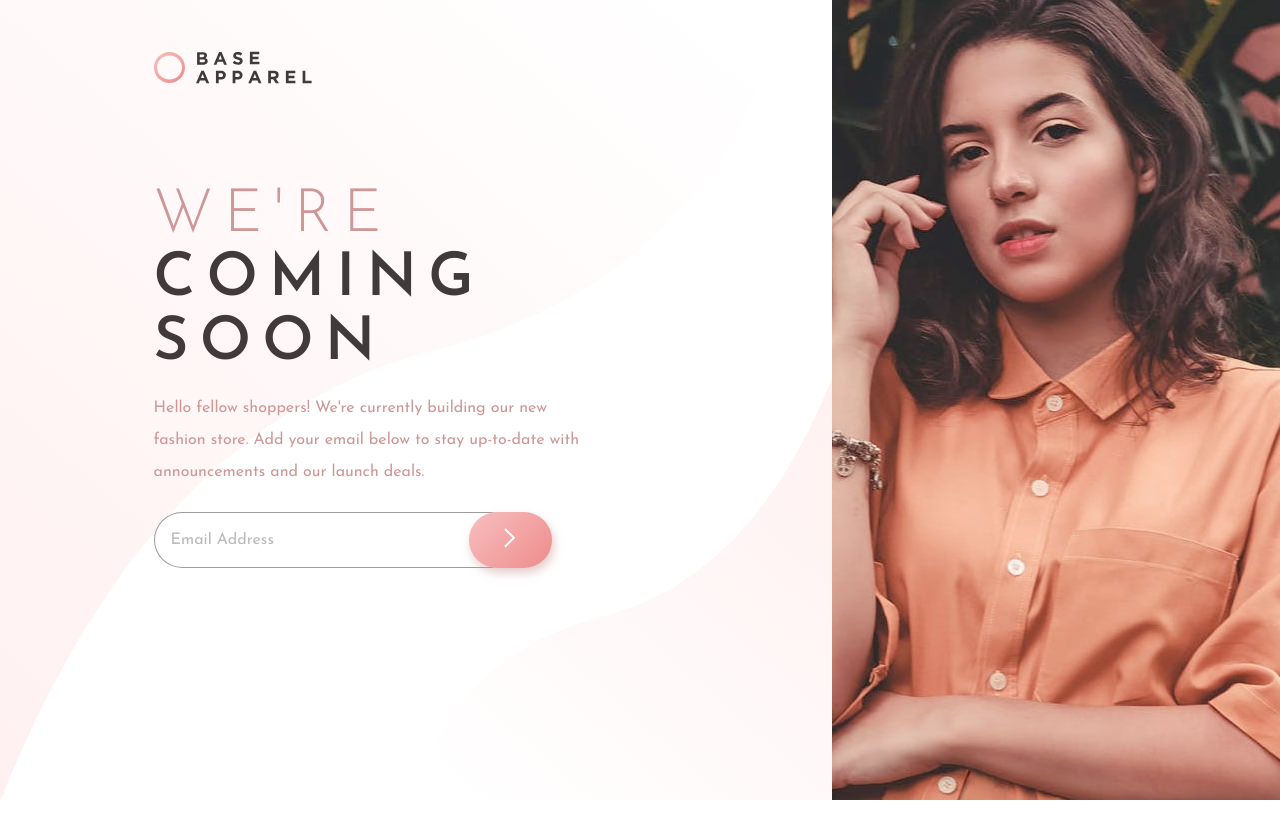
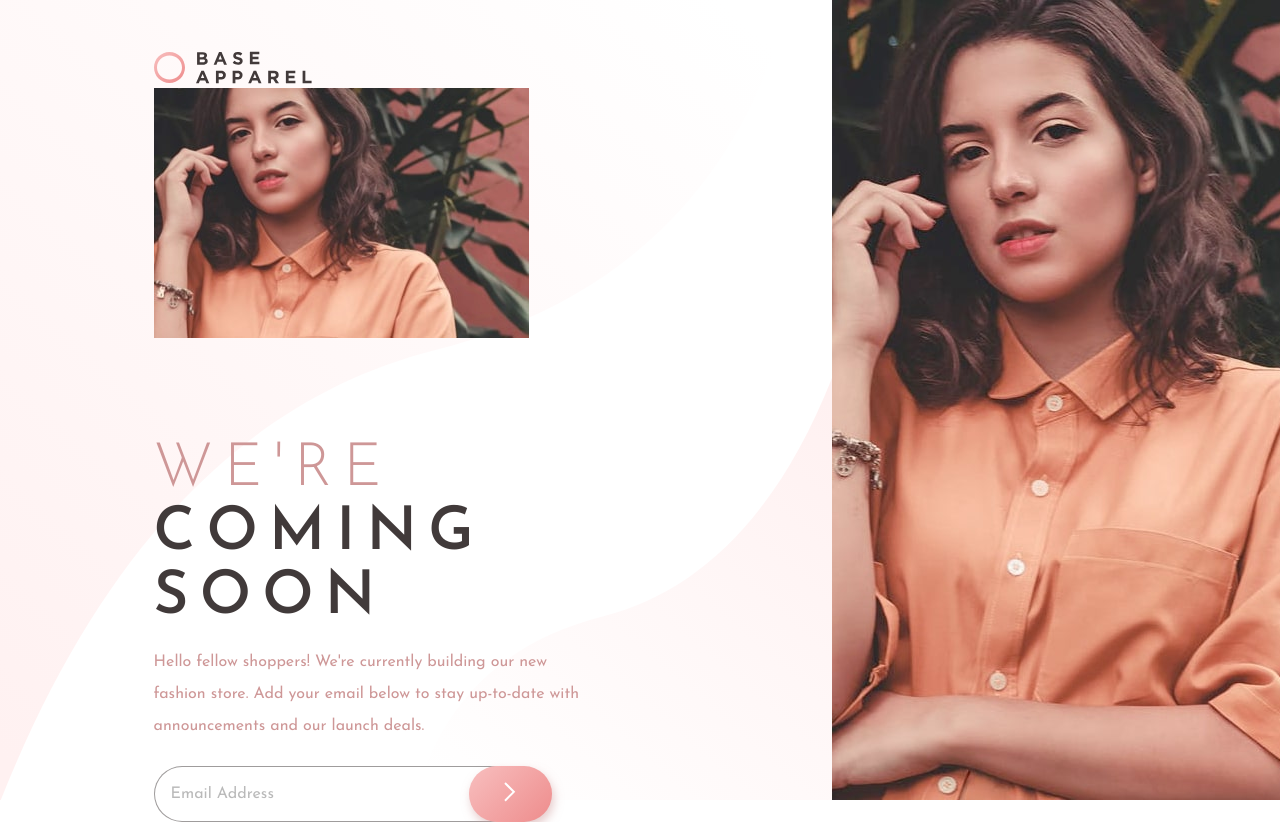
Before and after one commit to CauanyRodrigues01/base-apparel-coming-soon-master, a plain HTML site: page index.html in a window 1280 px wide. Before the commit the page ends 800 px from the top, so only its background shows below. Drawn offline with Linux system fonts and the light colour scheme.

Commit message:
Update index.html

```diff
--- a/index.html
+++ b/index.html
@@ -25,8 +25,13 @@
             <header>
                 <img src="./public/img/logo.svg" alt="">
             </header>
+            <div class="hero-mobile">
+                <img src="./public/img/hero-mobile.jpg" alt="Image">
+            </div>
             <main>
+
                 <h1 class="title"> <span> We're </span> <br>coming<br>soon</h1>
+
                 <p class="text"> Hello fellow shoppers! We're currently building our new fashion store. Add your email below to stay up-to-date with announcements and our launch deals.</p>
                 <form class="container-email">
                     <input type="email" id="email" name="email" placeholder="Email Address" >
```
